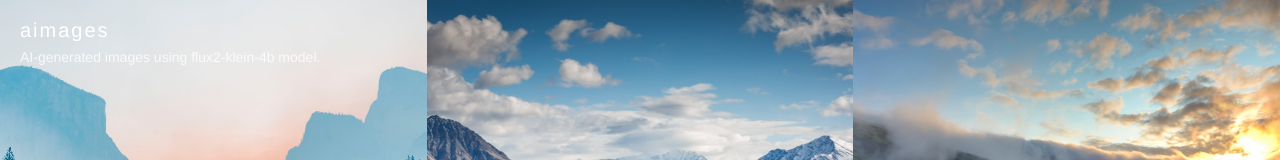
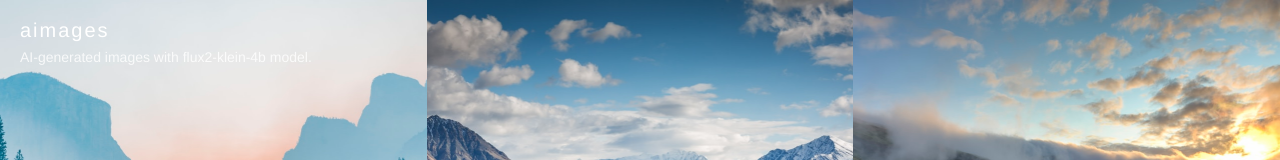
Before and after one commit to rbalman/aimages, an Astro site: page / in a window 1280 px wide. Shown: the top 160 px of the page. Built offline with nearby package versions, Linux system fonts and the light colour scheme; Astro itself is replaced by a stand-in of ours.

Commit message:
fix title

```diff
--- a/src/components/Gallery.tsx
+++ b/src/components/Gallery.tsx
@@ -254,7 +254,7 @@ const Gallery: React.FC<GalleryProps> = ({ images }) => {
     <>
       <header className="site-intro" aria-label="Site information">
         <h1>aimages</h1>
-        <p>AI-generated images using flux2-klein-4b model.</p>
+        <p>AI-generated images with flux2-klein-4b model.</p>
       </header>
 
       <div id="main">
```
